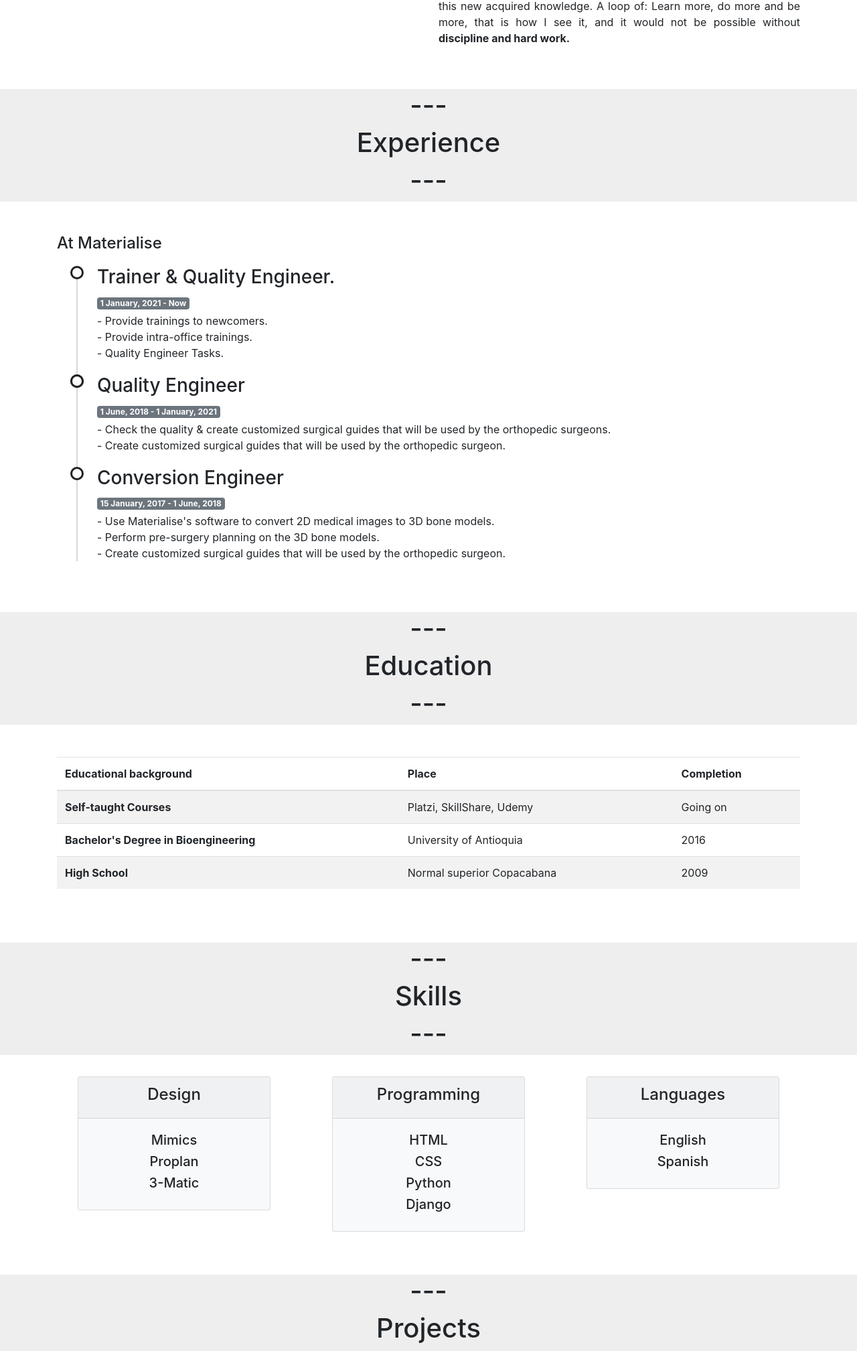
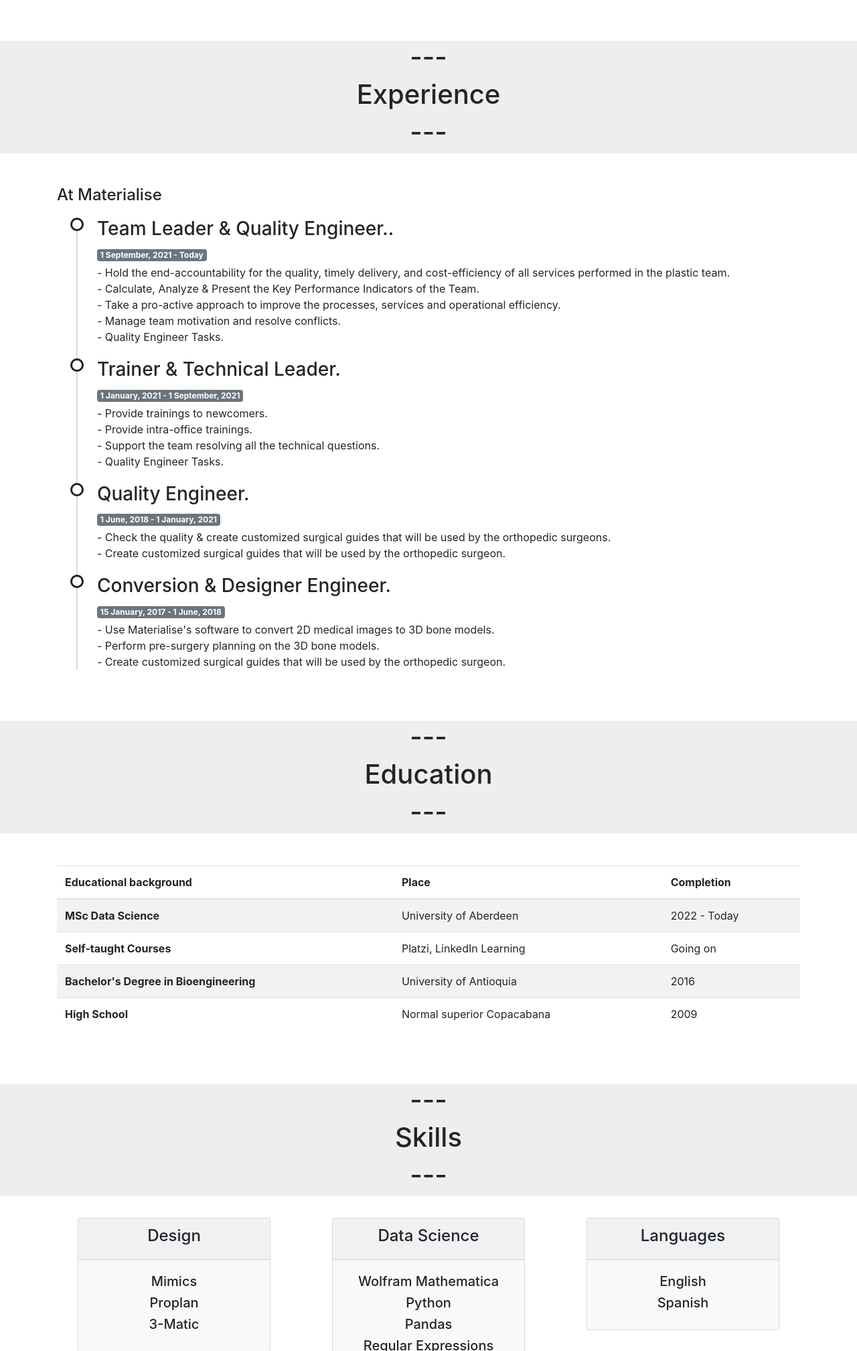
Before and after one commit to Camilo-Quiceno/Camilo-Quiceno.github.io, a plain HTML site: page index.html in a window 1280 px wide. Shown: the part 1573-3590 px from the top of the page at 67% size. Drawn offline with nearby package versions, Linux system fonts and the light colour scheme; files whose address does not match are found by name.

Commit message:
2022 update

```diff
--- a/index.html
+++ b/index.html
@@ -89,27 +89,16 @@
             I am Camilo Quiceno Quintero, a 28 years old <b>Biomedical Engineer</b>, from Colombia.
             <br /> <br />Since the beginning of 2017, I am working in the field of 3D-Printing as a designer of
             patient-specific surgical guides for cranio-maxillofacial surgeries at <b><a
-                href="https://www.materialise.com/en/medical/patient-specific-guides">Materialise</a></b>. I started as a full
-            time designer  and held this position during my first one and a half years. Nowadays I am a <b>Quality Engineer</b>,
-            meaning that I have to switch now between design and inspection of my collegues' work.
-            <br /> <br />During my time at University I got interested about two topics, mechanical design and software development,
-            for that reason, by november 2019 I started to spend my free time to explore further the second area. I started to study
-            software development by my own and I have been learning programming languages such as <b>Python,
-            Javascript, HTML & CSS</b> in online courses.
-            <br /> <br />It is said that learning by doing is the best approach one can take. So I spend my free time learning and
-            creating projects, where to apply all this new acquired knowledge. A loop of: Learn more, do more and be more, that is how I see it,
-            and it would not be possible without <b>discipline and hard work.</b>
+            href="https://www.materialise.com/en/medical/patient-specific-guides">Materialise</a></b>. I started as a full time designer
+            and held this position during my first one year and a half years. After that I became the trainer and technical leader of the team.
+            Nowadays I am the  <b>Team Leader</b> of the Plastic Team.
+            <br /> <br />During my time at University I got interested about two topics, mechanical design and Software Development & Data Science,
+            for that reason, by November 2019 I started to spend my free time to explore further the second area. I started to study Software
+            Development & Data Science by my own and I have been learning Python and all its specialized libraries.
+            <br /> <br />In 2022 I took this area more seriously. Currently I am studying a Master Degree in Data Science.</b>
           </p>
         </div>
       </div>
-      <!-- <div class="row">
-        <div class="col-12 col-md-6 text-center pt-5">
-          <button type="button" class="btn btn-outline-dark btn-lg">Download my CV</button>
-        </div>
-        <div class="col-12 col-md-6 text-center pt-5">
-          <button type="button" class="btn btn-outline-dark btn-lg">Descarga mi HV</button>
-        </div>
-      </div> -->
     </div>
     </div>
   </section>
@@ -130,17 +119,28 @@
           <h4>At Materialise</h4>
           <ul class="timeline">
             <li>
-              <h3>Trainer & Quality Engineer.</h3>
-              <span class="badge badge-secondary">1 January, 2021 - Now</span>
+              <h3>Team Leader & Quality Engineer..</h3>
+              <span class="badge badge-secondary">1 September, 2021 - Today</span>
               <p class="pt-1">
-                - Provide trainings to newcomers.<br>
-                - Provide intra-office trainings.<br>
+                - Hold the end-accountability for the quality, timely delivery, and cost-efficiency of all services performed in the plastic team.<br>
+                - Calculate, Analyze & Present the Key Performance Indicators of the Team.<br>
+                - Take a pro-active approach to improve the processes, services and operational efficiency.<br>
+                - Manage team motivation and resolve conflicts.<br>
                 - Quality Engineer Tasks.<br>
               </p>
             </li>
             <li>
+              <h3>Trainer & Technical Leader.</h3>
+              <span class="badge badge-secondary">1 January, 2021 - 1 September, 2021</span>
+              <p class="pt-1">
+                - Provide trainings to newcomers.<br>
+                - Provide intra-office trainings.<br>
+                - Support the team resolving all the technical questions.<br>
+                - Quality Engineer Tasks.<br>
+              </p>
+            </li>
             <li>
-              <h3>Quality Engineer</h3>
+              <h3>Quality Engineer.</h3>
               <span class="badge badge-secondary">1 June, 2018 - 1 January, 2021</span>
               <p class="pt-1">
                 - Check the quality & create customized surgical guides that will be used by the orthopedic surgeons.<br>
@@ -148,7 +148,7 @@
               </p>
             </li>
             <li>
-              <h3>Conversion Engineer </h3>
+              <h3>Conversion & Designer Engineer. </h3>
               <span class="badge badge-secondary">15 January, 2017 - 1 June, 2018</span>
               <p class="pt-1">
                 - Use Materialise's software to convert 2D medical images to 3D bone models.<br>
@@ -185,8 +185,13 @@
             </thead>
             <tbody>
               <tr>
+                <th scope="row">MSc Data Science</th>
+                <td>University of Aberdeen</td>
+                <td>2022 - Today</td>
+              </tr>
+              <tr>
                 <th scope="row">Self-taught Courses</th>
-                <td>Platzi, SkillShare, Udemy</td>
+                <td>Platzi, LinkedIn Learning</td>
                 <td>Going on</td>
               </tr>
               <tr>
@@ -233,13 +238,13 @@
         <div class="col-sm-12 col-md-4 pt-3 ">
           <div class="card bg-light mb-3 mx-auto " style="max-width: 18rem;">
             <div class="card-header">
-              <h4>Programming</h4>
+              <h4>Data Science</h4>
             </div>
             <div class="card-body">
-              <h5>HTML</h5>
-              <h5>CSS</h5>
+              <h5>Wolfram Mathematica</h5>
               <h5>Python</h5>
-              <h5>Django</h5>
+              <h5>Pandas</h5>
+              <h5>Regular Expressions</h5>
             </div>
           </div>
         </div>
```
Also changed, not shown: 1 other file.
